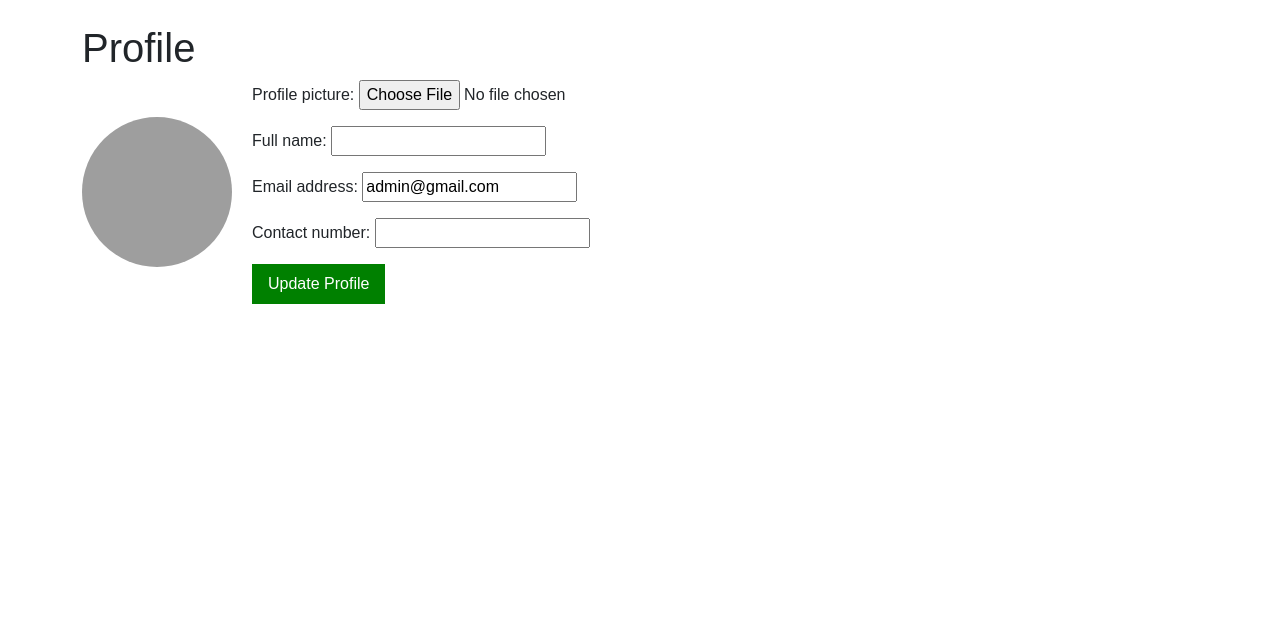
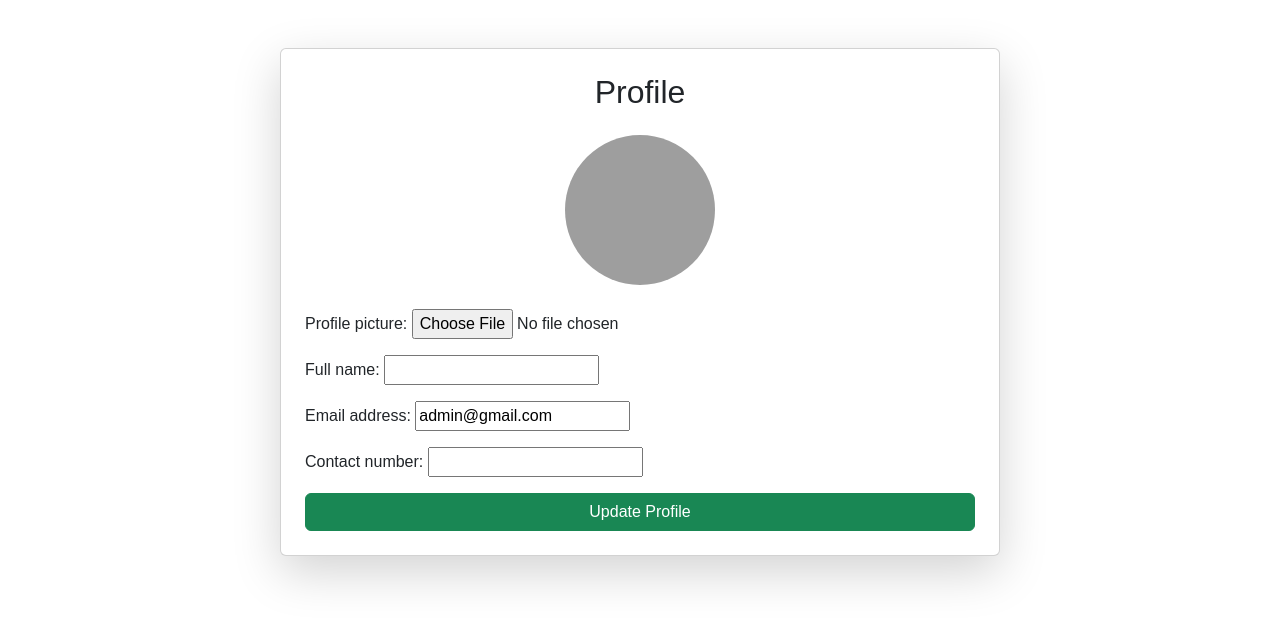
Before and after one commit to nithiyah/Nexus, a Django app: page /profile/ in a window 1280 px wide. Shown: the part 76-700 px from the top of the page. Run offline with Django 5.2, Linux system fonts and the light colour scheme; a user stored in the database is signed in; parts of the project's set-up code (start-up, migrations or seed data) failed here and were passed over; grey boxes are pictures that could not be loaded.

Commit message:
Updated profile.html

```diff
--- a/accounts/templates/accounts/profile.html
+++ b/accounts/templates/accounts/profile.html
@@ -3,18 +3,30 @@
 {% block title %}Profile{% endblock %}
 
 {% block content %}
-    <h1>Profile</h1>
-    <div style="display: flex; align-items: center;">
+<div class="container mt-5">
+    <div class="row justify-content-center">
+        <div class="col-md-8">
+            <div class="card shadow-lg p-4">
+                <h2 class="text-center mb-4">Profile</h2>
+                <div class="d-flex align-items-center justify-content-center mb-4">
                     {% if user.profile_picture %}
-            <img src="{{ user.profile_picture.url }}" alt="Profile Picture" style="width: 150px; height: 150px; border-radius: 50%; margin-right: 20px;">
+                        <img src="{{ user.profile_picture.url }}" alt="Profile Picture" class="rounded-circle" width="150" height="150">
                     {% else %}
-            <img src="/static/default_profile.png" alt="Default Profile Picture" style="width: 150px; height: 150px; border-radius: 50%; margin-right: 20px;">
+                        <img src="/static/default_profile.png" alt="Default Profile Picture" class="rounded-circle" width="150" height="150">
                     {% endif %}
+                </div>
 
-        <form method="POST" enctype="multipart/form-data">
+                <form method="POST" enctype="multipart/form-data" class="needs-validation" novalidate>
                     {% csrf_token %}
+                    <div class="mb-3">
                         {{ form.as_p }}
-            <button type="submit" style="background-color: green; color: white; padding: 8px 16px; border: none;">Update Profile</button>
+                    </div>
+                    <div class="d-grid">
+                        <button type="submit" class="btn btn-success">Update Profile</button>
+                    </div>
                 </form>
             </div>
+        </div>
+    </div>
+</div>
 {% endblock %}
```
Lines whose indentation alone changed are shown as unchanged.
